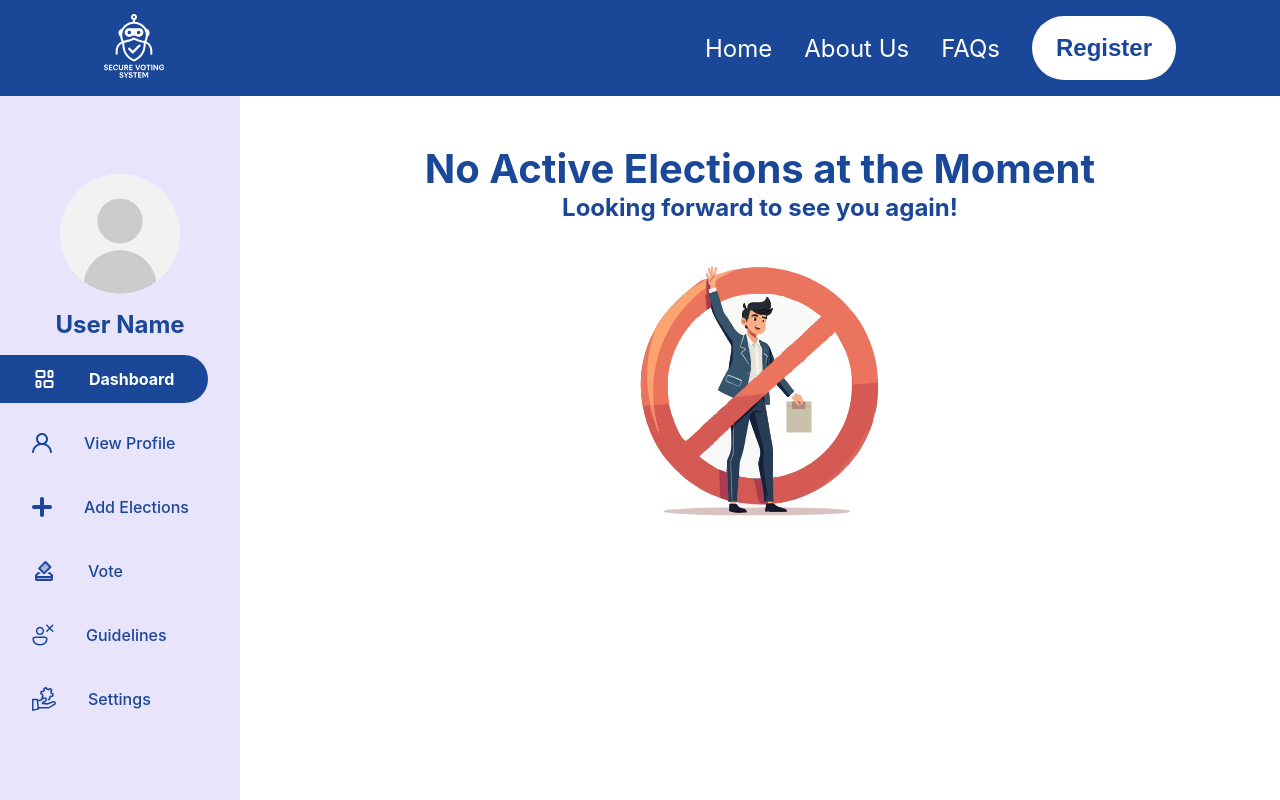
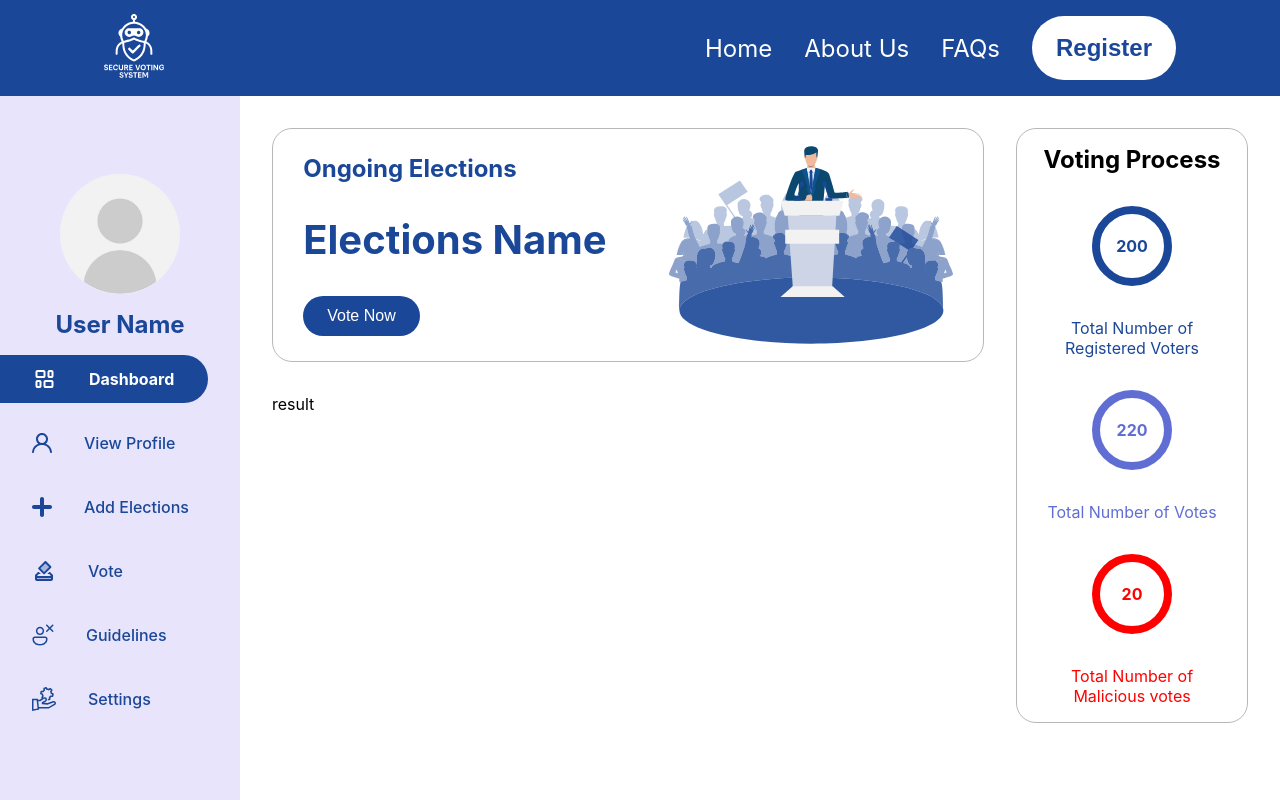
Before and after one commit to Houssien-Zeineddine/secure_remote_voting_system, a React (Vite) app in the folder client/: page /dashboard in a window 1280 px wide. Built offline with nearby package versions, Linux system fonts and the light colour scheme.

Commit message:
implementing dashboard description

```diff
--- a/client/src/pages/Dashboard/Elections/index.jsx
+++ b/client/src/pages/Dashboard/Elections/index.jsx
@@ -1,9 +1,48 @@
 import React from "react";
+import Button from "../../../components/Button";
+import politician from "../../../assets/Politician giving his speech to public.svg";
+import "./style.css";
 
 const Elections = () => {
+  const registeredVoters = 200; //getting voters number from backend
+  const totalVotes = 220; //getting voters number from backend
+  const malisciousVotes = 20; //getting voters number from backend
   return (
-    <div>
-      <p>Elections</p>
+    <div className="elections-dashboard-container">
+      <div className="description-live-results-container">
+        <div className="dashboard-description-container">
+          <div className="dashboard-description">
+            <h4>Ongoing Elections</h4>
+            <h2>Elections Name</h2>
+            <Button
+              text="Vote Now"
+              variant="blue"
+              size="small"
+              onClick={() => navigate("/vote")}
+              className="vote-now-btn"
+            />
+          </div>
+          <img src={politician} alt="Politician giving his speech to public" />
+        </div>
+        <div className="dashboard-live-results">
+          <p>result</p>
+        </div>
+      </div>
+      <div className="statistics-container">
+        <h4>Voting Process</h4>
+        <div className="round-div registered-voter">
+          <p>{registeredVoters}</p>
+        </div>
+        <p>Total Number of Registered Voters</p>
+        <div className="round-div total-votes">
+          <p>{totalVotes}</p>
+        </div>
+        <p>Total Number of Votes</p>
+        <div className="round-div maliscious-votes">
+          <p>{malisciousVotes}</p>
+        </div>
+        <p>Total Number of Malicious votes</p>
+      </div>
     </div>
   );
 };
--- a/client/src/pages/Dashboard/Elections/style.css
+++ b/client/src/pages/Dashboard/Elections/style.css
@@ -0,0 +1,88 @@
+.elections-dashboard-container{
+    display: flex;
+    gap: 2rem;
+    margin: 2rem;
+}
+
+.dashboard-description {
+    display: flex;
+    flex-direction: column;
+    justify-content: center;
+    align-items: flex-start;
+    gap: 2rem;
+    color: var(--primary-color);
+
+}
+
+.dashboard-description > h2 {
+    font-size: var(--font-size-header-2);
+}
+
+.dashboard-description-container {
+    display: flex;
+    justify-content: space-evenly;
+    align-items: center;
+    gap: 2rem;
+    border: 1px solid var(--border-color);
+    border-radius: 20px;
+}
+
+.dashboard-description-container > img {
+    width: 40%;
+    height: auto;
+}
+
+.description-live-results-container {
+    display: flex;
+    flex-direction: column;
+    gap: 2rem;
+}
+
+.statistics-container {
+    display: flex;
+    flex-direction: column;
+    justify-content: center;
+    align-items: center;
+    gap: 2rem;
+    border: 1px solid var(--border-color);
+    border-radius: 20px;
+    padding: 1rem;
+    text-align: center;
+}
+
+.statistics-container p:nth-child(3) {
+    color: var(--primary-color);
+}
+
+.statistics-container p:nth-child(5) {
+    color: var(--navbar-gradient-color);
+}
+
+.statistics-container p:nth-child(7) {
+    color: red;
+}
+
+.round-div {
+    width: 5rem;
+    height: 5rem;
+    border-radius: 50px;
+    display: flex;
+    justify-content: center;
+    align-items: center;
+    font-weight: var(--font-weight-bold);
+}
+
+.registered-voter {
+    border: 8px solid var(--primary-color);
+    color: var(--primary-color);
+}
+
+.total-votes{
+    border: 8px solid var(--navbar-gradient-color);
+    color: var(--navbar-gradient-color);
+}
+
+.maliscious-votes{
+    border: 8px solid red;
+    color: red;
+}
--- a/client/src/pages/Dashboard/index.jsx
+++ b/client/src/pages/Dashboard/index.jsx
@@ -4,7 +4,7 @@ import NoElections from "../../components/NoElections";
 import "./style.css";
 
 const Dashboard = () => {
-  const elections = false;
+  const elections = true; //calling api to get elections
   return (
     <div className="along-sidebar-positioning">
       {elections ? <Elections /> : <NoElections />}
--- a/client/src/pages/Dashboard/style.css
+++ b/client/src/pages/Dashboard/style.css
@@ -2,5 +2,5 @@
     position: relative;
     left: 15rem;
     width: calc(100% - 15rem);
-    height: calc(100% - 6rem);
+    height: 100%;
 }
```
